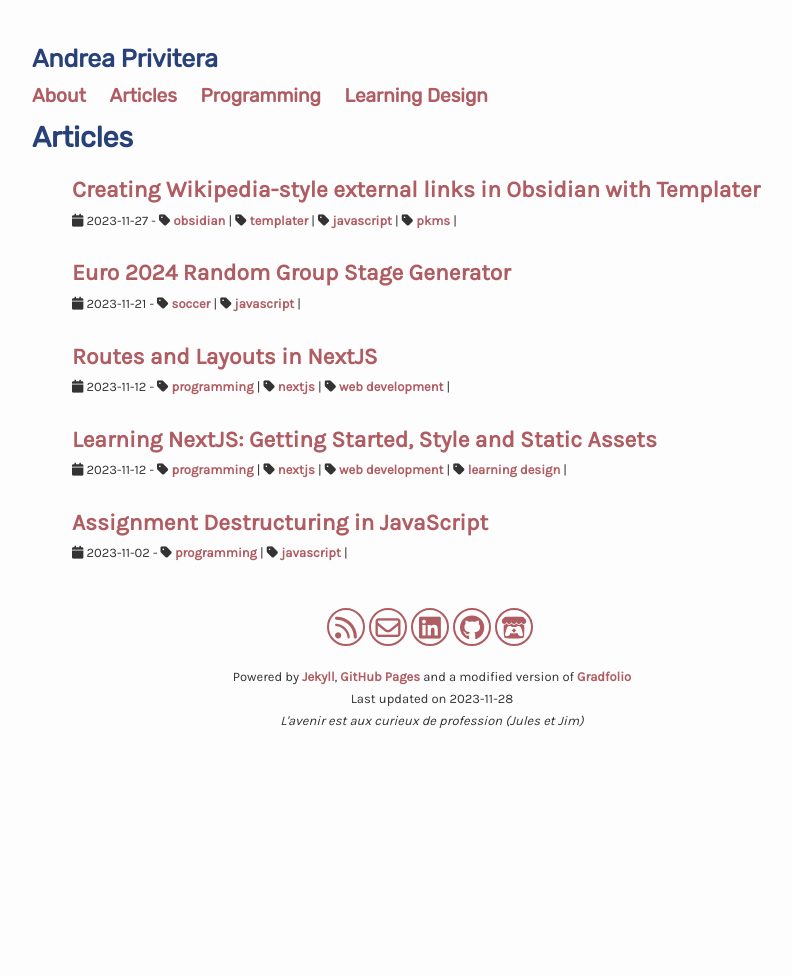
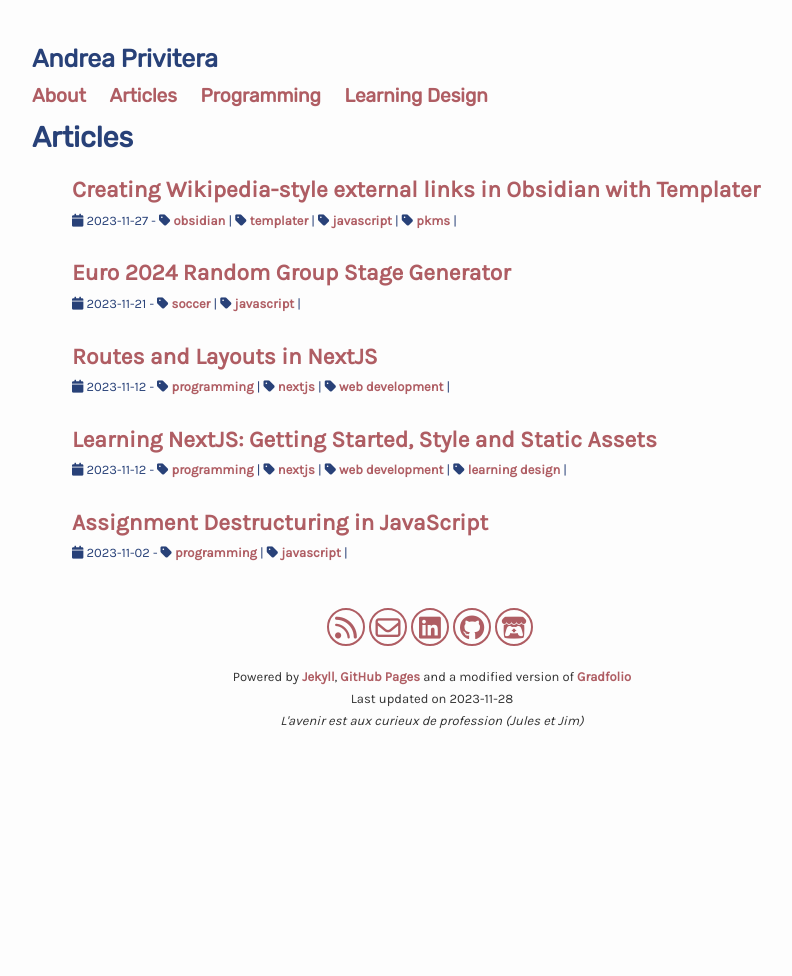
Before and after one commit to anprivitera/anprivitera.github.io, a Jekyll site: the page built from articles.html, in a window 1280 px wide. Shown: the whole page, without its empty margins (208-1000 px from the left). Built offline with Jekyll 4.4.1, drawn with Linux system fonts in a browser that asks for light colours; comment, search, counter and statistics services are not loaded.

Commit message:
changed metadata color to brand color

```diff
--- a/assets/css/_sass/style.scss
+++ b/assets/css/_sass/style.scss
@@ -349,7 +349,7 @@ strong, b {
 
 
   ul.posts div {
-    color: $text-color;
+    color: $brand-color-light;
     font-size: larger;
     margin-top: -0.5em;
 
@@ -359,14 +359,21 @@ strong, b {
   }
 
   ul.posts small {
-    color: $text-color;
+    color: $brand-color-light;
     font-size: small;
 
     @media (prefers-color-scheme: dark) {
-      color: $text-color-dark;
+      color: $brand-color-dark;
     }
   }
 
   li.post-item {
     margin-bottom: 1.5em;
   }
+
+  .meta {
+    color: $brand-color-light;
+    @media (prefers-color-scheme: dark) {
+      color: $brand-color-dark;
+    }
+  }
```
